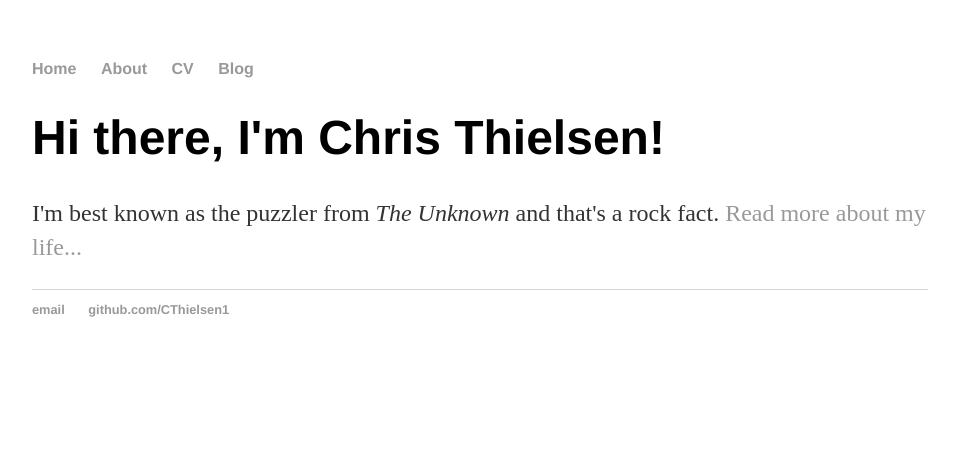
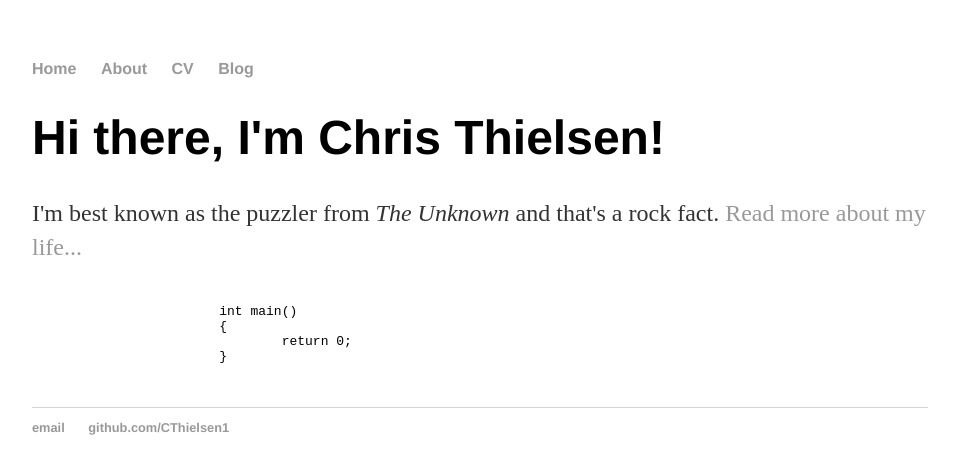
Before and after one commit to CThielsen1/CThielsen1.github.io, a Jekyll site: the page built from index.html, in a window 1280 px wide. Shown: the top 474 px of the page, without its empty margins (160-1117 px from the left). Built offline with Jekyll 4.4.1, drawn with Linux system fonts in a browser that asks for light colours.

Commit message:
Update index.html

```diff
--- a/index.html
+++ b/index.html
@@ -2,7 +2,16 @@
 layout: default
 title: Chris Thielsen, Puzzler
 ---
+<script>window.onload = coliru.addRunButtons</script>
 <div class="blurb">
 	<h1>Hi there, I'm Chris Thielsen!</h1>
 	<p>I'm best known as the puzzler from <em>The Unknown</em> and that's a rock fact. <a href="/about">Read more about my life...</a></p>
+	<pre>
+    		<code data-lang="c++">
+       			int main()
+        		{
+            			return 0;
+        		}
+    		</code>
+	</pre>
 </div><!-- /.blurb -->
```
